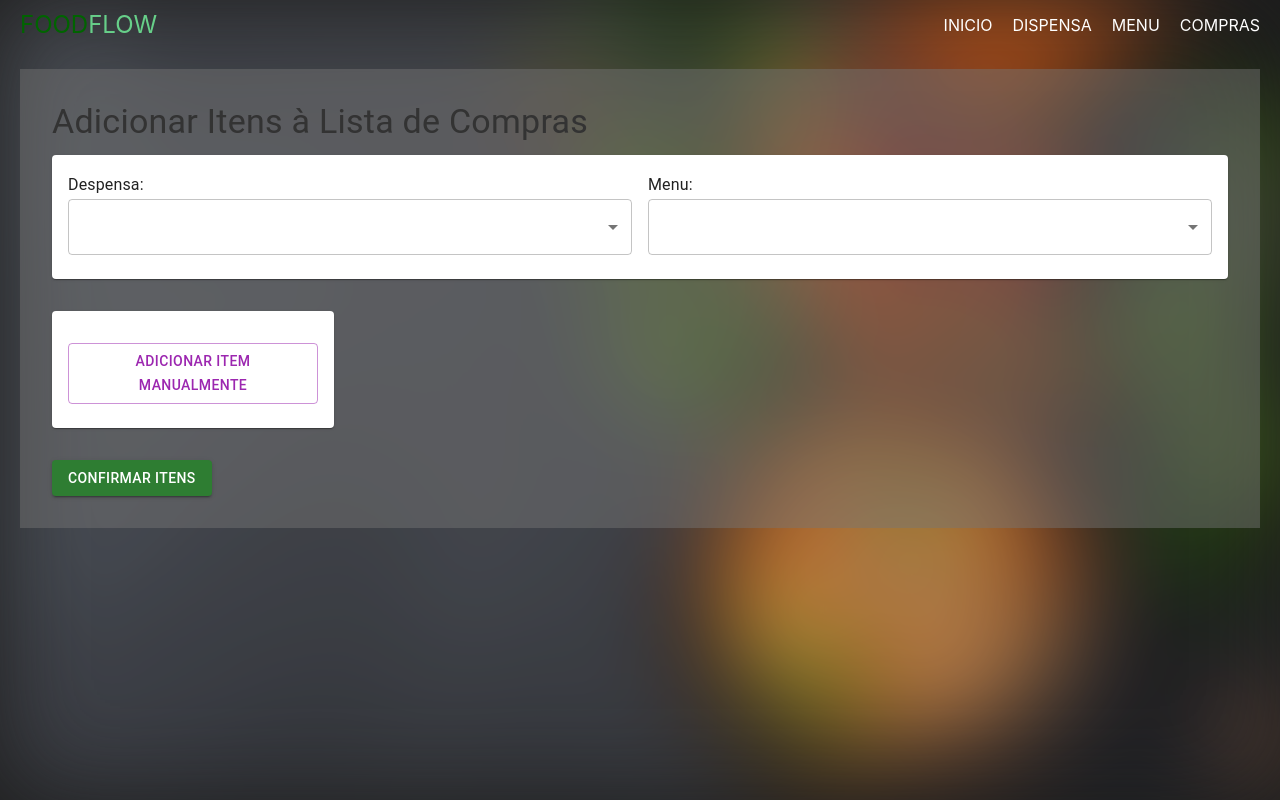
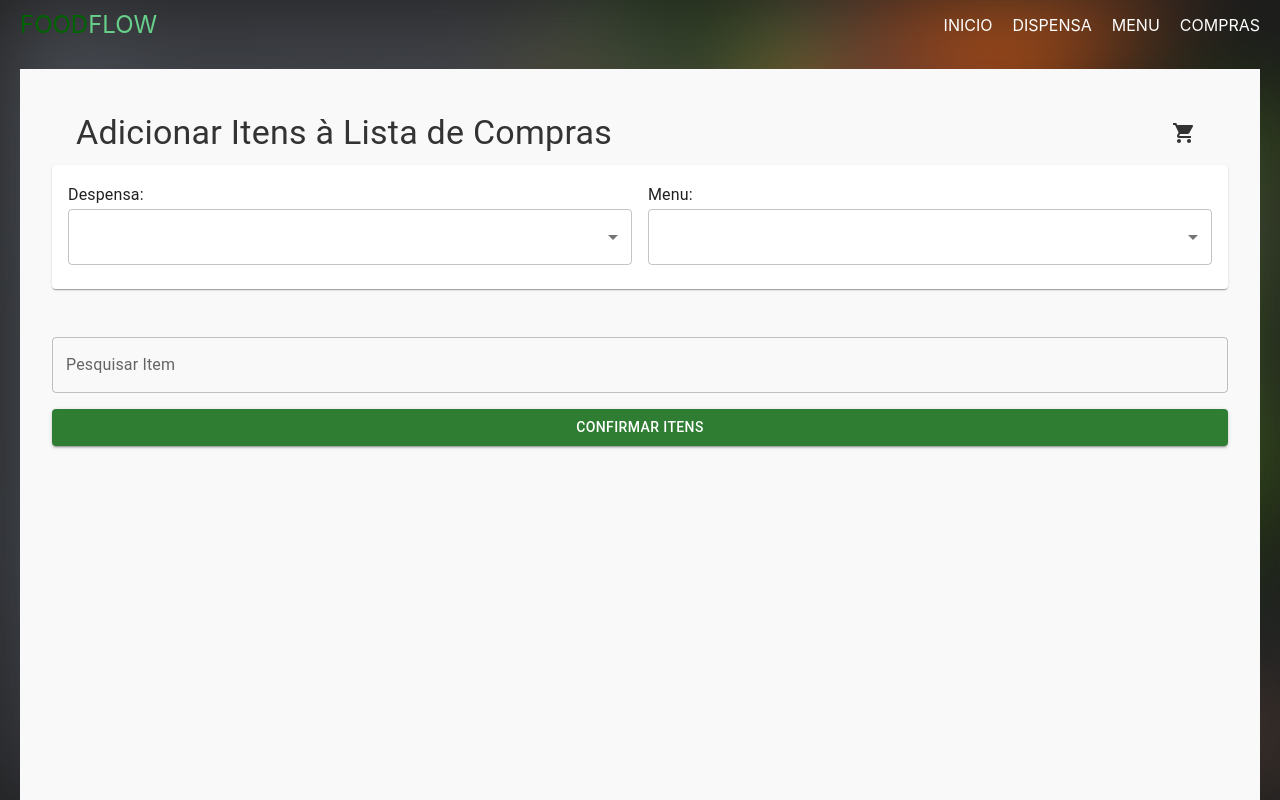
Before and after one commit to TheMarshall007/FoodFlow-FrontEnd, a React (Create React App) app: page /shopping/form in a window 1280 px wide. Shown: the top 800 px of the page. Built offline with nearby package versions, Linux system fonts and the light colour scheme; a web font is replaced by a local one.

Commit message:
Lista de compras

```diff
--- a/package.json
+++ b/package.json
@@ -5,6 +5,7 @@
   "dependencies": {
     "@emotion/react": "^11.13.5",
     "@emotion/styled": "^11.13.5",
+    "@mui/icons-material": "^6.2.1",
     "@mui/material": "^6.1.8",
     "@testing-library/jest-dom": "^5.14.1",
     "@testing-library/react": "^13.0.0",
--- a/src/pages/ShoppingList/ShoppingList.tsx
+++ b/src/pages/ShoppingList/ShoppingList.tsx
@@ -54,9 +54,9 @@ const ShoppingList: React.FC = () => {
                                     <Typography variant="body2" color="textSecondary">
                                         Data de Criação: {new Date(list.dateCreated).toLocaleDateString('pt-BR')}
                                     </Typography>
-                                    <Typography variant="body2" color="textSecondary">
+                                    {/* <Typography variant="body2" color="textSecondary">
                                         Itens na lista: {list.itemsId.length}
-                                    </Typography>
+                                    </Typography> */}
                                 </CardContent>
                             </Card>
                         </Grid>
--- a/src/pages/ShoppingList/ShoppingListForm.tsx
+++ b/src/pages/ShoppingList/ShoppingListForm.tsx
@@ -1,25 +1,46 @@
 import React, { useState, useEffect } from 'react';
-import { Box, Button, Card, CardContent, Grid, MenuItem, Select, Typography } from '@mui/material';
+import {
+    Box,
+    Button,
+    Card,
+    CardContent,
+    Grid,
+    IconButton,
+    TextField,
+    Typography,
+    Drawer,
+    List,
+    ListItem,
+    ListItemText,
+    Divider,
+    AppBar,
+    Toolbar,
+    Select,
+    MenuItem
+} from '@mui/material';
+import AddIcon from '@mui/icons-material/Add';
+import RemoveIcon from '@mui/icons-material/Remove';
+import ShoppingCartIcon from '@mui/icons-material/ShoppingCart';
 import { fetchIngredients } from '../../services/ingredientsService';
-import { createShoppingList, ShoppingListInsertParam } from '../../services/shoppingListService';
-import { useUser } from '../../context/UserContext';
 import { fetchPantry, Pantry } from '../../services/pantryService';
 import { fetchMenu, MenuData } from '../../services/menuService';
+import { useUser } from '../../context/UserContext';
+import { createShoppingList, ShoppingListInsertParam } from '../../services/shoppingListService';
 import { useNavigate } from 'react-router-dom';
 
 interface Item {
     id: number;
     name: string;
     quantity: number;
-    price: number;
-    unitValue: number;
 }
 
 const ShoppingListForm: React.FC = () => {
     const { user } = useUser();
     const navigate = useNavigate();
-    const [items, setItems] = useState<Item[]>([]);
     const [availableItems, setAvailableItems] = useState<Item[]>([]);
+    const [cartItems, setCartItems] = useState<{ [key: number]: number }>({});
+    const [search, setSearch] = useState<string>('');
+    const [cartOpen, setCartOpen] = useState<boolean>(false);
     const [pantries, setPantries] = useState<Pantry[]>([]);
     const [pantryId, setPantryId] = useState<number | undefined>();
     const [menus, setMenus] = useState<MenuData[]>([]);
@@ -30,45 +51,53 @@ const ShoppingListForm: React.FC = () => {
             if (user) {
                 const ingredients = await fetchIngredients({ page: 0 });
                 setAvailableItems(ingredients);
-                console.log("LOGG availableItems", ingredients);
-
                 const fetchedPantries = await fetchPantry({ userId: user?.id, page: 0 });
                 setPantries(fetchedPantries);
-                console.log("LOGG pantries", fetchedPantries);
-
                 const fetchedMenus = await fetchMenu({ userId: user?.id, page: 0 });
                 setMenus(fetchedMenus);
-                console.log("LOGG menus", fetchedMenus);
             }
         };
         fetchData();
     }, [user]);
 
-    const handleAddItem = () => {
-        setItems((prevItems) => [
-            ...prevItems,
-            { id: 0, name: '', quantity: 1, price: 0, unitValue: 0 },
-        ]);
+    const handleAddToCart = (itemId: number) => {
+        setCartItems((prev) => ({ ...prev, [itemId]: 1 }));
     };
 
-    const handleRemoveItem = (index: number) => {
-        setItems((prevItems) => {
-            const removedItem = prevItems[index];
-            setAvailableItems((prevAvailableItems) => [...prevAvailableItems, removedItem]);
-            console.log("LOGG removedItem", removedItem);
-            return prevItems.filter((_, i) => i !== index);
+    const handleIncrement = (itemId: number) => {
+        setCartItems((prev) => ({ ...prev, [itemId]: (prev[itemId] || 0) + 1 }));
+    };
+
+    const handleDecrement = (itemId: number) => {
+        setCartItems((prev) => {
+            const updatedQuantity = (prev[itemId] || 1) - 1;
+            if (updatedQuantity <= 0) {
+                const { [itemId]: _, ...rest } = prev;
+                return rest;
+            }
+            return { ...prev, [itemId]: updatedQuantity };
         });
+    };
+
+    const filteredItems = availableItems.filter((item) =>
+        item.name.toLowerCase().includes(search.toLowerCase())
+    );
+
+    const handleCartToggle = () => {
+        setCartOpen(!cartOpen);
     };
 
     const handleConfirmItems = async () => {
         if (user) {
-            let shoppingListDTO: ShoppingListInsertParam = {
+            const shoppingListDTO = {
                 userId: user.id,
                 pantryId: pantryId!,
                 menuId,
-                itemsId: items.map((item) => item.id),
+                items: Object.entries(cartItems).map(([id, quantity]) => ({
+                    ingredientId: parseInt(id),
+                    quantity,
+                })),
             };
-            console.log("LOGG DTO para enviar", shoppingListDTO);
             try {
                 const response = await createShoppingList(shoppingListDTO);
                 if (response === 200) {
@@ -80,26 +109,17 @@ const ShoppingListForm: React.FC = () => {
         }
     };
 
-    const handleSelectItem = (index: number, itemId: number) => {
-        const selectedItem = availableItems.find((item) => item.id === itemId);
-        if (selectedItem) {
-            setItems((prevItems) => {
-                const updatedItems = [...prevItems];
-                updatedItems[index] = { ...selectedItem, quantity: 1, price: 0, unitValue: 0 };
-                console.log("LOGG updatedItems", updatedItems);
-                return updatedItems;
-            });
-            setAvailableItems((prevAvailableItems) => {
-                const filteredAvailableItems = prevAvailableItems.filter((item) => item.id !== itemId);
-                console.log("LOGG availableItems after removal", filteredAvailableItems);
-                return filteredAvailableItems;
-            });
-        }
-    };
-
     return (
-        <Box sx={{ padding: 4, backgroundColor: '#7777' }}>
-            <Typography variant="h4" gutterBottom>Adicionar Itens à Lista de Compras</Typography>
+        <Box sx={{ padding: 4, backgroundColor: '#f9f9f9', minHeight: '100vh' }}>
+            {/* Top Bar with Cart */}
+            <Toolbar>
+                <Typography variant="h4" sx={{ flexGrow: 1 }}>
+                    Adicionar Itens à Lista de Compras
+                </Typography>
+                <IconButton color="inherit" onClick={handleCartToggle}>
+                    <ShoppingCartIcon />
+                </IconButton>
+            </Toolbar>
             <Card sx={{ mb: 4 }}>
                 <CardContent>
                     <Grid container spacing={2}>
@@ -140,65 +160,104 @@ const ShoppingListForm: React.FC = () => {
                     </Grid>
                 </CardContent>
             </Card>
-
+            {/* Search Bar */}
+            <TextField
+                label="Pesquisar Item"
+                variant="outlined"
+                fullWidth
+                value={search}
+                onChange={(e) => setSearch(e.target.value)}
+                sx={{ mt: 2, mb: 2 }}
+            />
+            <Button
+                variant="contained"
+                color="success"
+                fullWidth
+                onClick={handleConfirmItems}
+            >
+                Confirmar Itens
+            </Button>
+            {/* Items List */}
             <Grid container spacing={2}>
-                {items.map((item, index) => (
-                    <Grid item xs={2} md={2} key={index}>
-                        <Card>
-                            <CardContent>
-                                <Typography variant="h6">Item {index + 1}</Typography>
-                                <Box sx={{ mt: 2 }}>
-                                    <Typography variant="subtitle1">Nome:</Typography>
-                                    <Select
-                                        fullWidth
-                                        value={item.id || ''}
-                                        onChange={(e) => handleSelectItem(index, Number(e.target.value))}
+                {filteredItems.map((item) => (
+                    <Grid item xs={12} sm={6} md={4} key={item.id}>
+                        <Card sx={{ backgroundColor: '#fff' }}>
+                            <CardContent sx={{ textAlign: 'center' }}>
+                                <Typography variant="h6">{item.name}</Typography>
+                                {cartItems[item.id] ? (
+                                    <Box
+                                        sx={{
+                                            display: 'flex',
+                                            justifyContent: 'center',
+                                            alignItems: 'center',
+                                            mt: 2,
+                                        }}
                                     >
-                                        <MenuItem value="">
-                                            <em>Selecione um item</em>
-                                        </MenuItem>
-                                        {availableItems.map((availableItem) => (
-                                            <MenuItem key={availableItem.id} value={availableItem.id}>
-                                                {availableItem.name}
-                                            </MenuItem>
-                                        ))}
-                                    </Select>
+                                        <IconButton
+                                            color="primary"
+                                            onClick={() => handleDecrement(item.id)}
+                                        >
+                                            <RemoveIcon />
+                                        </IconButton>
+                                        <Typography variant="h6" sx={{ mx: 1 }}>
+                                            {cartItems[item.id]}
+                                        </Typography>
+                                        <IconButton
+                                            color="primary"
+                                            onClick={() => handleIncrement(item.id)}
+                                        >
+                                            <AddIcon />
+                                        </IconButton>
                                     </Box>
+                                ) : (
                                     <Button
-                                    variant="outlined"
-                                    color="secondary"
-                                    onClick={() => handleRemoveItem(index)}
+                                        variant="contained"
+                                        color="primary"
+                                        onClick={() => handleAddToCart(item.id)}
                                         sx={{ mt: 2 }}
                                     >
-                                    Remover Item
+                                        Adicionar
                                     </Button>
+                                )}
                             </CardContent>
                         </Card>
                     </Grid>
                 ))}
-                <Grid item xs={6} md={3} >
-                    <Card>
-                        <CardContent>
-                            <Button
-                                variant="outlined"
-                                color="secondary"
-                                onClick={handleAddItem}
-                                sx={{ mt: 2 }}
-                            >
-                                Adicionar Item Manualmente
-                            </Button>
-                        </CardContent>
-                    </Card>
             </Grid>
-            </Grid>
+
+            {/* Cart Drawer */}
+            <Drawer anchor="right" open={cartOpen} onClose={handleCartToggle}>
+                <Box sx={{ width: 350, padding: 2 }}>
+                    <Typography variant="h5" gutterBottom>
+                        Carrinho de Compras
+                    </Typography>
+                    <Divider />
+                    <List>
+                        {Object.entries(cartItems).map(([id, quantity]) => {
+                            const item = availableItems.find(
+                                (availableItem) => availableItem.id === parseInt(id)
+                            );
+                            return item ? (
+                                <ListItem key={item.id}>
+                                    <ListItemText
+                                        primary={item.name}
+                                        secondary={`Quantidade: ${quantity}`}
+                                    />
+                                </ListItem>
+                            ) : null;
+                        })}
+                    </List>
+                    <Divider sx={{ my: 2 }} />
                     <Button
                         variant="contained"
                         color="success"
+                        fullWidth
                         onClick={handleConfirmItems}
-                sx={{ mt: 4 }}
                     >
                         Confirmar Itens
                     </Button>
+                </Box>
+            </Drawer>
         </Box>
     );
 };
--- a/src/services/shoppingListService.ts
+++ b/src/services/shoppingListService.ts
@@ -2,7 +2,7 @@ import { api } from './apiConfig';
 import { Items } from './ingredientsService';
 
 export interface ShoppingListInsertParam {
-    itemsId: number[];
+    items: {ingredientId:number, quantity:number}[];
     pantryId?: number;
     menuId?: number;
     userId: number
```
Also changed, not shown: 1 other file (tests, documents, lock files or other folders). Lines whose indentation alone changed are shown as unchanged.
